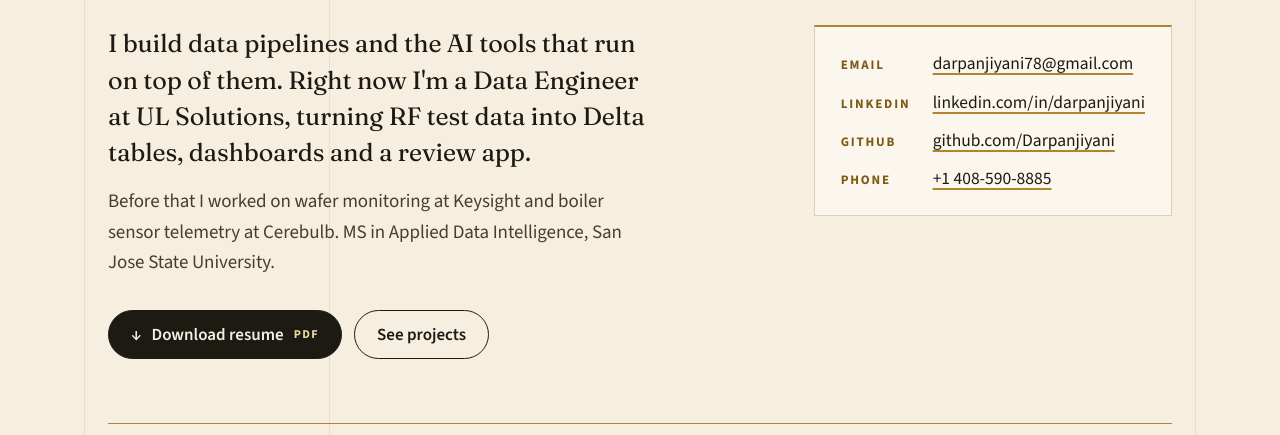
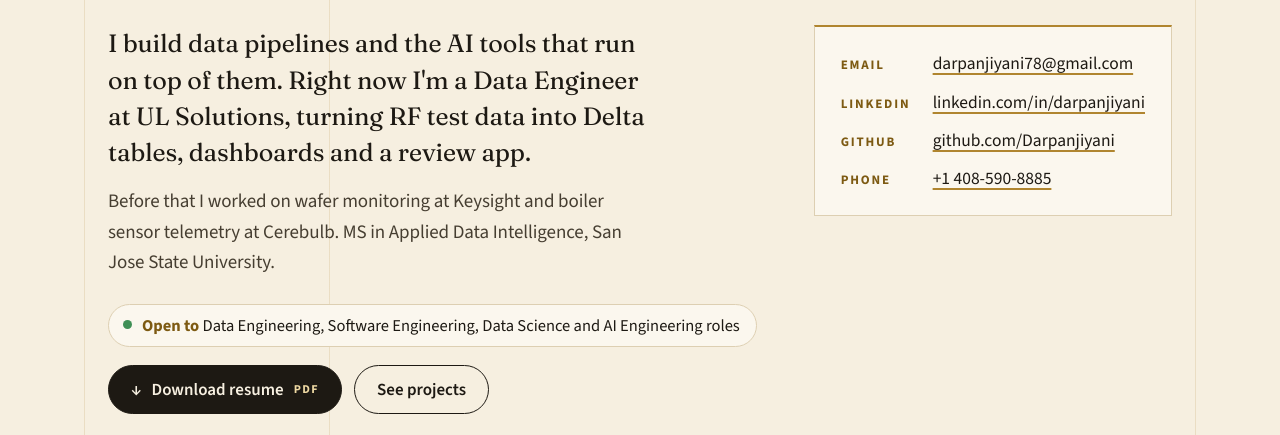
Before and after one commit to Darpanjiyani/Darpanjiyani.github.io, a plain HTML site: page index.html in a window 1280 px wide. Shown: the part 347-782 px from the top of the page. Drawn offline with nearby package versions, Linux system fonts and the light colour scheme.

Commit message:
Add files via upload

```diff
--- a/index.html
+++ b/index.html
@@ -460,6 +460,16 @@ footer .sig { font-family: var(--font-display); font-style: italic; font-size: 1
 .lb-hint { padding: 10px 24px 12px; font-size: 14px; color: var(--muted); border-top: 1px solid var(--rule); }
 @media (prefers-reduced-motion: no-preference) { .lb[open] { animation: pdIn .4s var(--ease); } }
 @media (max-width: 820px) { .lb-title { font-size: 18px; } .lb-hint { display: none; } }
+
+/* Open to roles */
+.open-to { display: inline-flex; align-items: flex-start; gap: 10px; margin-top: 26px; padding: 9px 16px 9px 14px; border: 1px solid var(--rule); border-radius: 999px; background: var(--panel); font-size: 16.5px; line-height: 1.4; color: var(--ink); max-width: 100%; }
+.open-to b { font-weight: 700; color: var(--gold-ink); }
+.ot-dot { flex: none; width: 9px; height: 9px; margin-top: .42em; border-radius: 50%; background: #3f8f55; box-shadow: 0 0 0 0 rgba(63, 143, 85, .5); }
+@media (prefers-reduced-motion: no-preference) { .ot-dot { animation: otPulse 2.4s ease-out infinite; } }
+@keyframes otPulse { 0% { box-shadow: 0 0 0 0 rgba(63, 143, 85, .45); } 70%, 100% { box-shadow: 0 0 0 9px rgba(63, 143, 85, 0); } }
+.open-to + .hero-actions { margin-top: 18px; }
+@media (min-width: 1001px) { .open-to { white-space: nowrap; max-width: none; } }
+@media (max-width: 820px) { .open-to { border-radius: 14px; } }
 @media (max-width: 1000px) {
   .l-diff { font-size: clamp(28px, 3.4vw, 34px); }
 }
@@ -535,6 +545,7 @@ footer .sig { font-family: var(--font-display); font-style: italic; font-size: 1
       <div class="rise" style="--d:300ms">
         <p class="lede">I build data pipelines and the AI tools that run on top of them. Right now I'm a Data Engineer at UL Solutions, turning RF test data into Delta tables, dashboards and a review app.</p>
         <p class="lede">Before that I worked on wafer monitoring at Keysight and boiler sensor telemetry at Cerebulb. MS in Applied Data Intelligence, San Jose State University.</p>
+        <p class="open-to"><span class="ot-dot" aria-hidden="true"></span><span><b>Open to</b> Data Engineering, Software Engineering, Data Science and AI Engineering roles</span></p>
         <p class="hero-actions">
           <a class="btn btn-primary" href="Darpan_Jiyani_Resume.pdf" download><span aria-hidden="true">&darr;</span> Download resume <span class="btn-sub">PDF</span></a>
           <a class="btn" href="#projects">See projects</a>
@@ -984,7 +995,7 @@ footer .sig { font-family: var(--font-display); font-style: italic; font-size: 1
       <div class="sec-head reveal">
         <span class="sec-num">06</span>
         <h2>Let's <em>talk</em></h2>
-        <p>Email is the fastest way to reach me.</p>
+        <p>Open to Data Engineering, Software Engineering, Data Science and AI Engineering roles. Email is the fastest way to reach me.</p>
       </div>
       <div class="contact-big">
         <div class="mail-line">
```
Also changed, not shown: 1 other file.
